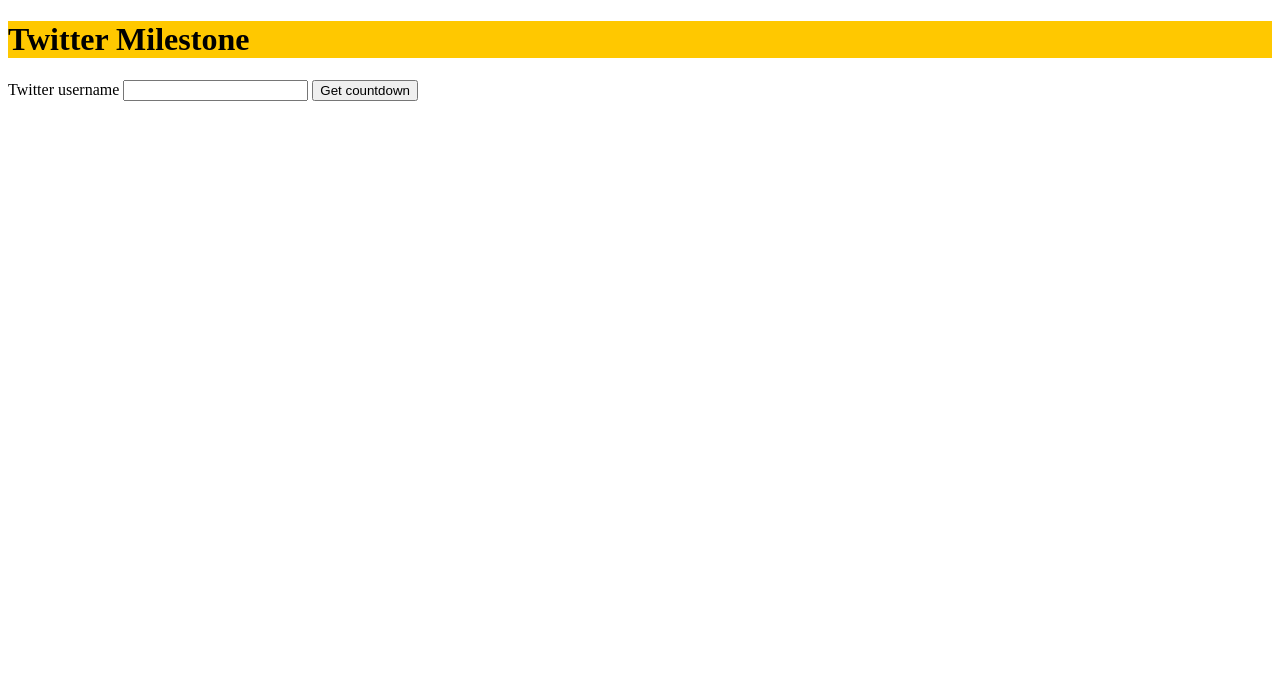
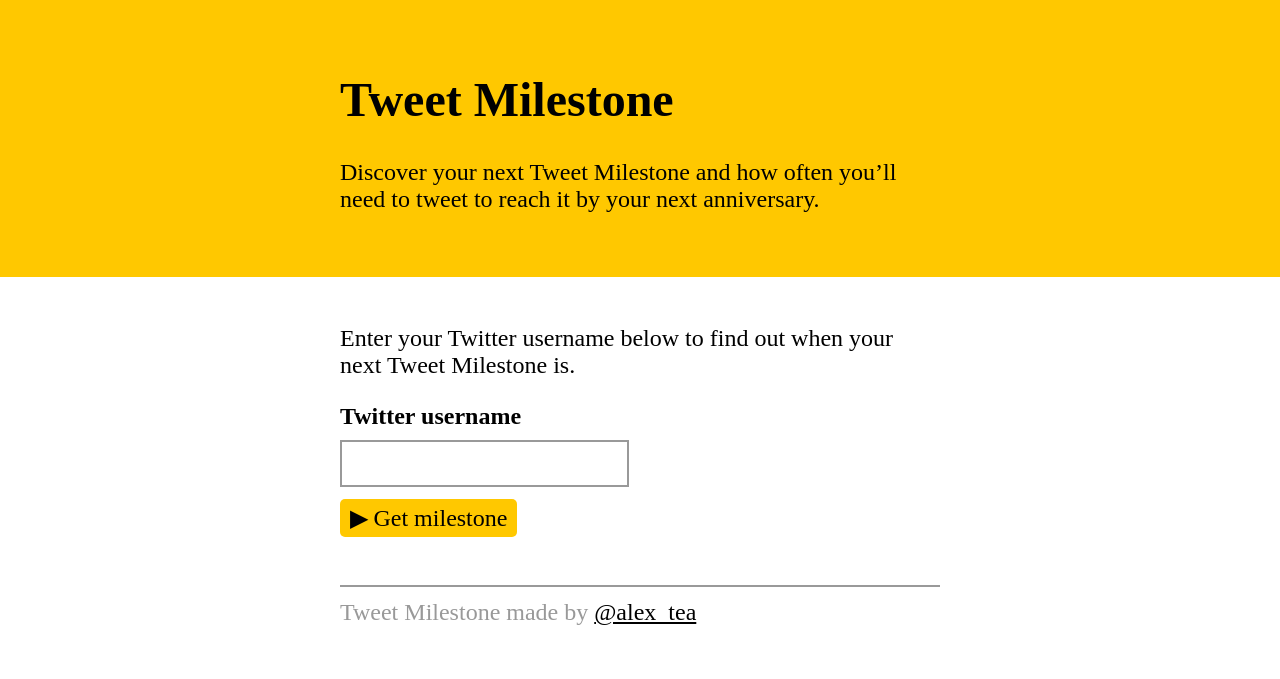
Before and after one commit to alextea/twitter_milestone, a website: page views/index.html in a window 1280 px wide. Drawn offline with nearby package versions, Linux system fonts and the light colour scheme; files that its build step writes are made by us from their sources.

Commit message:
Add styles and tweet content and layout

```diff
--- a/sass/main.scss
+++ b/sass/main.scss
@@ -1,5 +1,120 @@
+@import 'toolkit/conditionals';
+
 $yellow: #ffc800;
+$black: #000000;
+
+$max-width: 600px;
+
+html {
+  font-size: 16px;
+}
+
+body {
+  margin: 0;
+  font-family: "justus-pro";
+  font-size: 1em;
+  color: $black;
+
+  @include media($min-width: 420px) {
+    font-size: 1.5em;
+  }
+}
+
+main {
+  width: 100%;
+  display: block;
+}
 
 header {
+  width: 100%;
   background-color: $yellow;
 }
+
+.header-content {
+  max-width: $max-width;
+  margin: 0 auto;
+  padding: 5vh 10vw;
+}
+
+article {
+  width: 100%;
+}
+
+.article-content {
+  max-width: $max-width;
+  margin: 0 auto;
+  padding: 3vh 10vw;
+}
+
+footer {
+  width: 100%;
+}
+
+.footer-content {
+  max-width: $max-width;
+  margin: 0 auto;
+  padding: 0 10vw 2vw;
+
+  p {
+    border-top: 2px solid #999;
+    color: #999;
+    font-size: 1em;
+    padding-top: 0.5em;
+  }
+}
+
+a {
+  color: $black;
+}
+
+label {
+  display: block;
+  margin-bottom: 0.5em;
+  font-weight: 700;
+}
+
+input {
+  display: block;
+  font-size: 20px;
+  border: 2px solid #999;
+  padding: 10px;
+  margin-top: 0.5em;
+}
+
+button {
+  font-family: "justus-pro";
+  font-size: 1em;
+  padding: 5px 10px;
+  background-color: $yellow;
+  border: 0;
+  border-radius: 5px;
+
+  &:before {
+    // display: block;
+    content: "▶︎";
+    padding-right: 5px;
+  }
+
+  &:hover {
+    cursor: pointer;
+  }
+}
+
+.milestone-header {
+  border-bottom: 3px solid $black;
+
+  h1 {
+    font-size: 1em;
+    margin: 0 0 0.2em 0;
+  }
+}
+
+.milestone {
+  font-weight: 700;
+  font-size: 2em;
+
+  span {
+    font-size: 20vw;
+    display: block;
+  }
+}
--- /dev/null
+++ b/views/includes/_footer.html
@@ -0,0 +1 @@
+<p>Tweet Milestone made by <a href="https://twittter.com/alex_tea">@alex_tea</a></p>
--- a/views/index.html
+++ b/views/index.html
@@ -1,19 +1,23 @@
 {% extends "layout.html" %}
 
-{% block title %}Twitter Milestone{% endblock %}
+{% block title %}Tweet Milestone{% endblock %}
 
-{% block page_header %}
-<h1>Twitter Milestone</h1>
+{% block header_content %}
+<h1>Tweet Milestone</h1>
+
+<p>Discover your next Tweet Milestone and how often you’ll need to tweet to reach it by your next anniversary.</p>
 {% endblock %}
 
 {% block content %}
+<p>Enter your Twitter username below to find out when your next Tweet Milestone is.</p>
+
 <form class="" action="/info" method="get" id="form-get-info">
   <label for="input-username">
     Twitter username
     <input type="text" name="username" value="" id="input-username">
   </label>
 
-  <button type="submit">Get countdown</button>
+  <button type="submit">Get milestone</button>
 </form>
 {% endblock %}
 
--- a/views/layout.html
+++ b/views/layout.html
@@ -5,15 +5,28 @@
   <title>{% block title %}{% endblock %}</title>
   <link rel="stylesheet" href="/css/main.css">
   <script src="https://code.jquery.com/jquery-2.1.4.min.js"></script>
+  <script src="https://use.typekit.net/npq8ggs.js"></script>
+  <script>try{Typekit.load({ async: true });}catch(e){}</script>
+
+  <meta name="viewport" content="width=device-width">
 </head>
 <body>
   <main>
     <header>
-      {% block page_header %}{% endblock %}
+      <div class="header-content">
+      {% block header_content %}{% endblock %}
+      </div>
     </header>
-    <article class="">
+    <article>
+      <div class="article-content">
       {% block content %}{% endblock %}
+      </div>
     </article>
+    <footer>
+      <div class="footer-content">
+      {% include "includes/_footer.html" %}
+      </div>
+    </footer>
   </main>
   {% block scripts %}{% endblock %}
 </body>
```
Also changed, not shown: app.js (+25 -0 lines), views/error.html (+2 -2 lines), views/info.html (+13 -11 lines).
